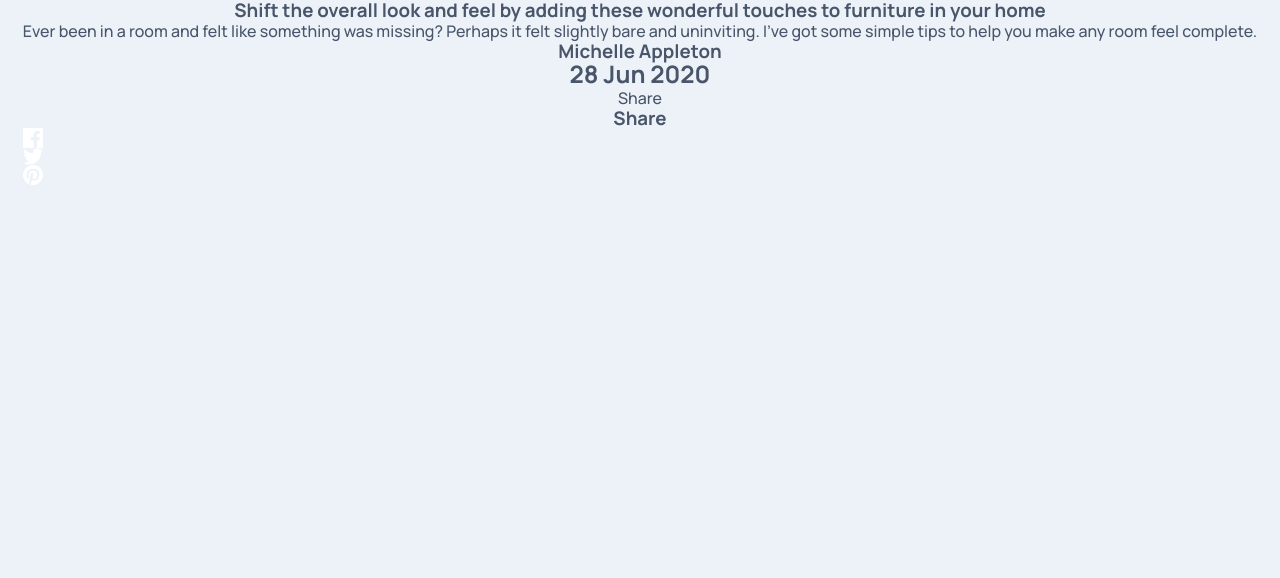
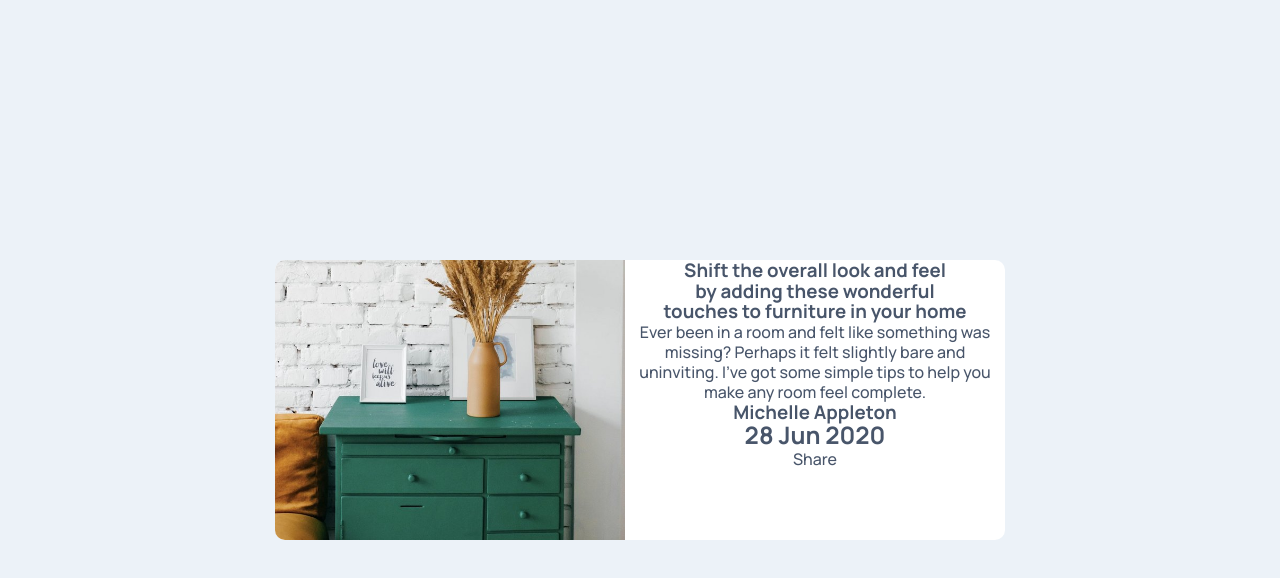
Before and after one commit to innitman/article-preview-component-master, a plain HTML site: page index.html in a window 1280 px wide. Drawn offline with Linux system fonts and the light colour scheme.

Commit message:
he extrrea space at the bottom ids from the flex box not the img

```diff
--- a/index.html
+++ b/index.html
@@ -14,8 +14,10 @@
 </head>
 <body>
   <div class="center-my-child">
-    <article class="card">
-      <img >
+    <article class="card mobile-stack-desktop-inline">
+      <div class="card-image">
+        <img src="images/drawers.jpg" alt="Green plant on some drawers">
+      </div>
       <section class="card-content">
         <h1>
           Shift the overall look and feel by adding these wonderful touches to furniture in your home
--- a/style.css
+++ b/style.css
@@ -18,6 +18,7 @@ html {
 body {
   background: var(--light-grayish-blue);
   color: var(--very-dark-grayish-blue);
+  height: 100svh;
   font-family: "Manrope", sans-serif;
   font-optical-sizing: auto;
   font-weight: 500;
@@ -40,6 +41,42 @@ body {
 .center-my-child {
   display: grid;
   place-content: center;
+  height: 100%;
 }
 
 /* Components */
+
+/* Layouts */
+
+.card {
+  background: white;
+  border-radius: 10px;
+  width: min(730px, 100% - 24px);
+  margin: 0 auto;
+
+  .card-image {
+    flex: 1;
+
+    @media (min-width: 40rem) {
+      flex: 0 0 350px;
+    }
+  }
+
+  img {
+    object-fit: cover;
+    max-width: 100%;
+    border-radius: 10px 10px 0 0;
+
+    @media (min-width: 40rem) {
+      border-radius: 10px 0 0 10px;
+    }
+  }
+
+  .card-content {
+    .card-footer {
+      .card-footer-social-expanded {
+        display: none;
+      }
+    }
+  }
+}
```
